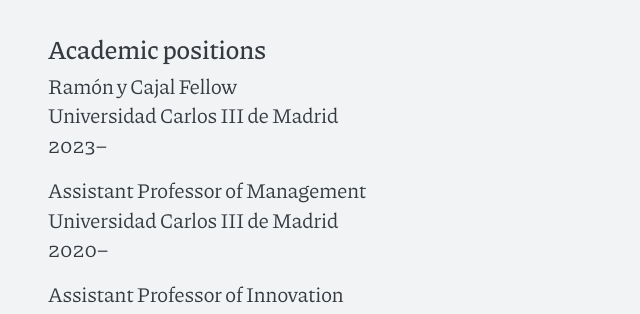
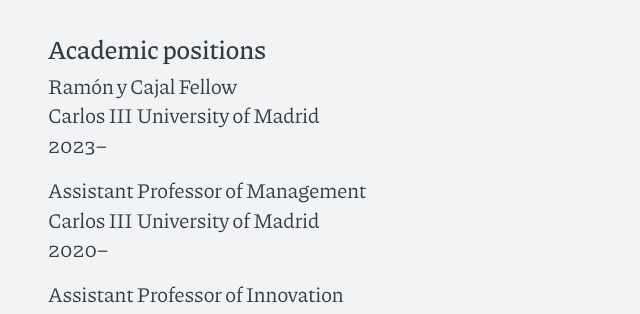
Before and after one commit to piazzai/piazzai.github.io, a Jekyll site: the page built from cv.md, in a window 1280 px wide and 900 px high. Shown: the part 419-733 px from the top of the window, without its empty margins (319-959 px from the left). Built offline with Jekyll 4.4.1, drawn with Linux system fonts in a browser that asks for light colours; some of the changed text lies outside the part shown.

Commit message:
Translate university name

```diff
--- a/_config.yml
+++ b/_config.yml
@@ -1,7 +1,7 @@
 # site settings
 
 title:          Michele Piazzai
-tagline:        Universidad Carlos III de Madrid
+tagline:        Carlos III University of Madrid
 tagshort:       UC3M
 url:            https://piazzai.github.io
 baseurl:        ""
--- a/cv.md
+++ b/cv.md
@@ -10,11 +10,11 @@
 ## Academic positions
 
 Ramón y Cajal Fellow
-Universidad Carlos III de Madrid
+Carlos III University of Madrid
 2023--
 
 Assistant Professor of Management
-Universidad Carlos III de Madrid
+Carlos III University of Madrid
 2020--
 
 Assistant Professor of Innovation
@@ -69,7 +69,7 @@
 
 UNED Madrid, 2023
 University of Warwick, 2020
-Universidad Carlos III de Madrid, 2019
+Carlos III University of Madrid, 2019
 NOVA University of Lisbon, 2019
 Pompeu Fabra University, 2019
 IE University, 2019
@@ -133,7 +133,7 @@
 
 ## Courses
 
-### Universidad Carlos III de Madrid
+### Carlos III University of Madrid
 
 Organizational Design, 2020--
 Strategic Management, 2020--2022
@@ -180,11 +180,11 @@
 ### Awards
 
 UC3M Business Teaching Award
-Universidad Carlos III de Madrid
+Carlos III University of Madrid
 2022
 
 UC3M Business Teaching Award
-Universidad Carlos III de Madrid
+Carlos III University of Madrid
 2021
 
 Departmental Scholar Award
```
